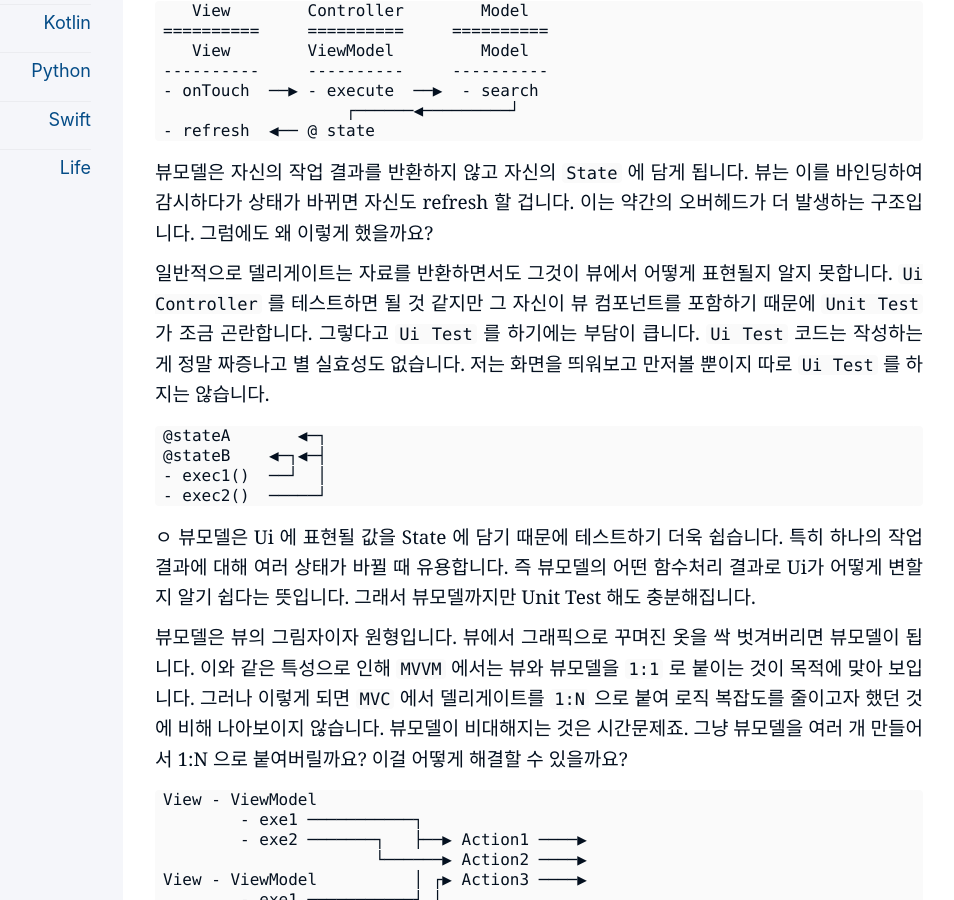
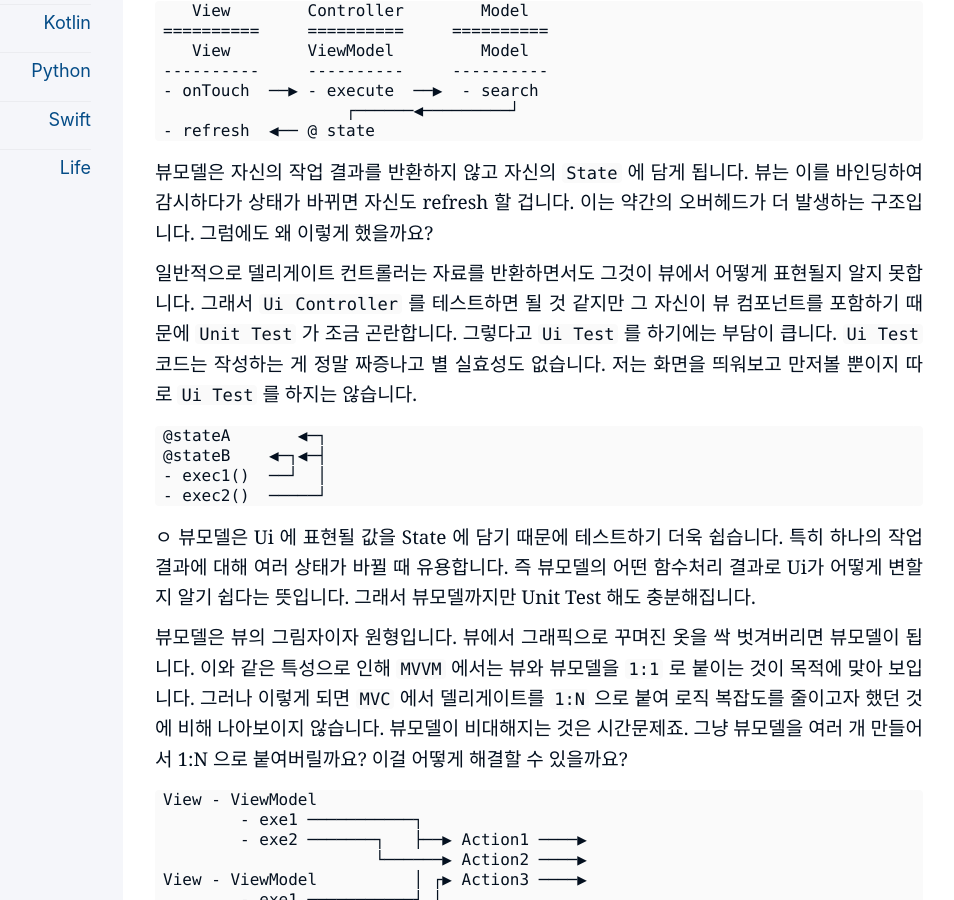
Before and after one commit to kiroshin/kiroshin.github.io, a Jekyll site: the page built from _posts/2024-07-15-architecture.md, in a window 1280 px wide and 900 px high, scrolled down 3398 px. Shown: the whole window, without its empty margins (197-1151 px from the left). Built offline with Jekyll 4.4.1, drawn with Linux system fonts in a browser that asks for light colours.

Commit message:
Update 2024-07-15-architecture.md

````diff
--- a/_posts/2024-07-15-architecture.md
+++ b/_posts/2024-07-15-architecture.md
@@ -95,7 +95,7 @@ View ───╫─── Controller ───╫─── Model
 
 뷰모델은 자신의 작업 결과를 반환하지 않고 자신의 `State` 에 담게 됩니다. 뷰는 이를 바인딩하여 감시하다가 상태가 바뀌면 자신도 refresh 할 겁니다. 이는 약간의 오버헤드가 더 발생하는 구조입니다. 그럼에도 왜 이렇게 했을까요?
 
-일반적으로 델리게이트는 자료를 반환하면서도 그것이 뷰에서 어떻게 표현될지 알지 못합니다. `Ui Controller` 를 테스트하면 될 것 같지만 그 자신이 뷰 컴포넌트를 포함하기 때문에 `Unit Test` 가 조금 곤란합니다. 그렇다고 `Ui Test` 를 하기에는 부담이 큽니다. `Ui Test` 코드는 작성하는 게 정말 짜증나고 별 실효성도 없습니다. 저는 화면을 띄워보고 만저볼 뿐이지 따로 `Ui Test` 를 하지는 않습니다.
+일반적으로 델리게이트 컨트롤러는 자료를 반환하면서도 그것이 뷰에서 어떻게 표현될지 알지 못합니다. 그래서 `Ui Controller` 를 테스트하면 될 것 같지만 그 자신이 뷰 컴포넌트를 포함하기 때문에 `Unit Test` 가 조금 곤란합니다. 그렇다고 `Ui Test` 를 하기에는 부담이 큽니다. `Ui Test` 코드는 작성하는 게 정말 짜증나고 별 실효성도 없습니다. 저는 화면을 띄워보고 만저볼 뿐이지 따로 `Ui Test` 를 하지는 않습니다.
 
 ```
 @stateA       ◀─┐
````
